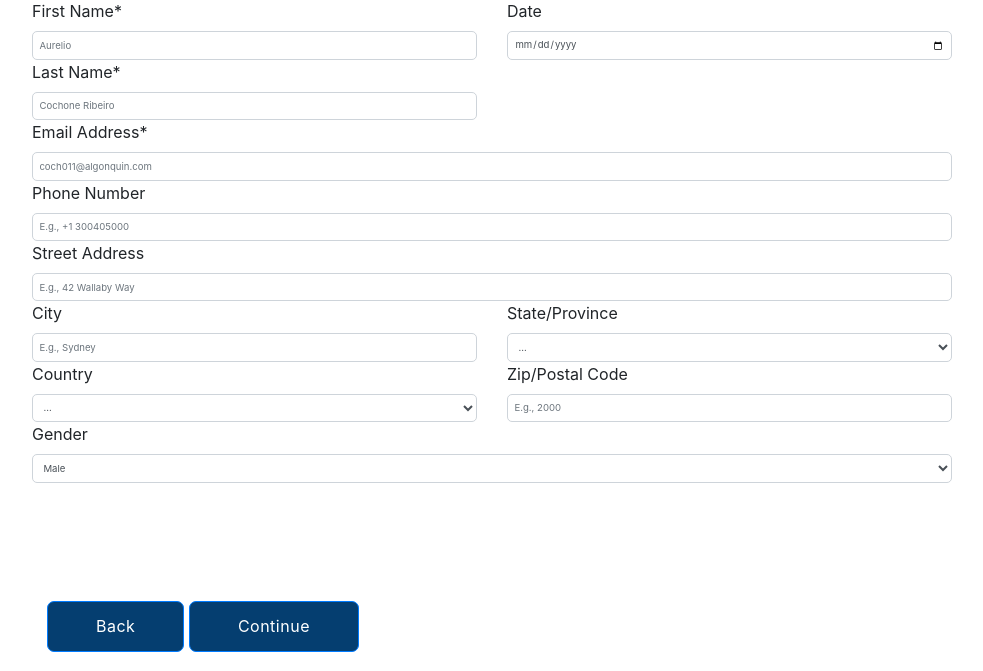
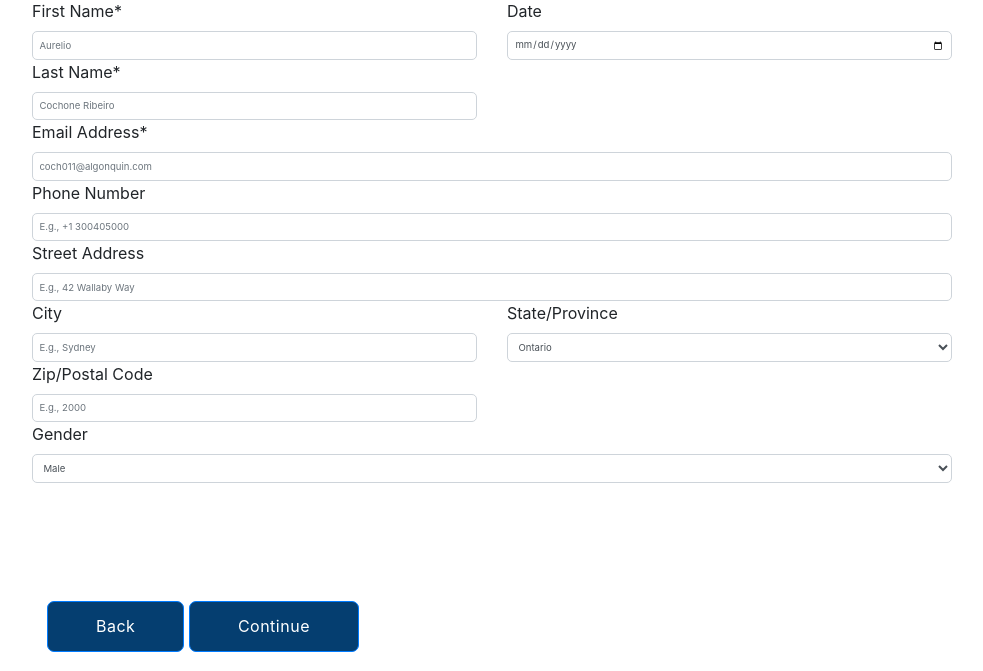
Before and after one commit to algonquin-college-sat/opticalm, a PHP site: page / in a window 1280 px wide. Shown: the part 164-835 px from the top of the page, without its empty margins (148-1131 px from the left). Run offline with PHP 8.4, Linux system fonts and the light colour scheme; some libraries are stand-ins or nearby versions.

Commit message:
remove country and default value sql script

```diff
--- a/create_database.sql
+++ b/create_database.sql
@@ -19,7 +19,7 @@ CREATE TABLE IF NOT EXISTS users (
     street varchar(255) NOT NULL,
     city varchar(255) NOT NULL,
     province varchar(255) NOT NULL,
-    country varchar(255) NOT NULL,
+    country varchar(255) DEFAULT 'Canada' ,
     postal_code varchar(10) NOT NULL,
     gender varchar(10) NOT NULL,
     PRIMARY KEY(user_id)
--- a/index.html
+++ b/index.html
@@ -103,16 +103,18 @@
         </div>
         <div class="col-md-6">
           <label for="inputState" class="form-label">State/Province</label>
-            <select id="inputState" class="form-control" placeholder="E.g., New South Wales">
-              <option>...</option>
+            <select id="inputState" name="inputState" class="form-control" placeholder="E.g., New South Wales">
+              <option value="Ontario">Ontario</option>
+              <option value="Quebec">Quebec</option>
             </select>
         </div>
+        <!--
         <div class="col-md-6">
           <label for="inputCountry" class="form-label">Country</label>
             <select id="inputCountry" class="form-control" placeholder="Select country">
               <option>...</option>
             </select>
-        </div>
+        </div> -->
         <div class="col-md-6">
           <label for="inputZip" class="form-label">Zip/Postal Code</label>
           <input type="text" class="form-control" id="inputZip" placeholder="E.g., 2000">
--- a/index1.php
+++ b/index1.php
@@ -5,9 +5,10 @@
    * and redirect user to home page
    */
   if(!isset($_SESSION['user_id']) || !isset($_SESSION['email'])){
-    header("Location: http://localhost:8070/opticalm");
+    header("Location:http://". $_SERVER['HTTP_HOST']."/opticalm");
     die();
   }
+  // echo $_SERVER['HTTP_HOST'];
 
 ?>
 
```
